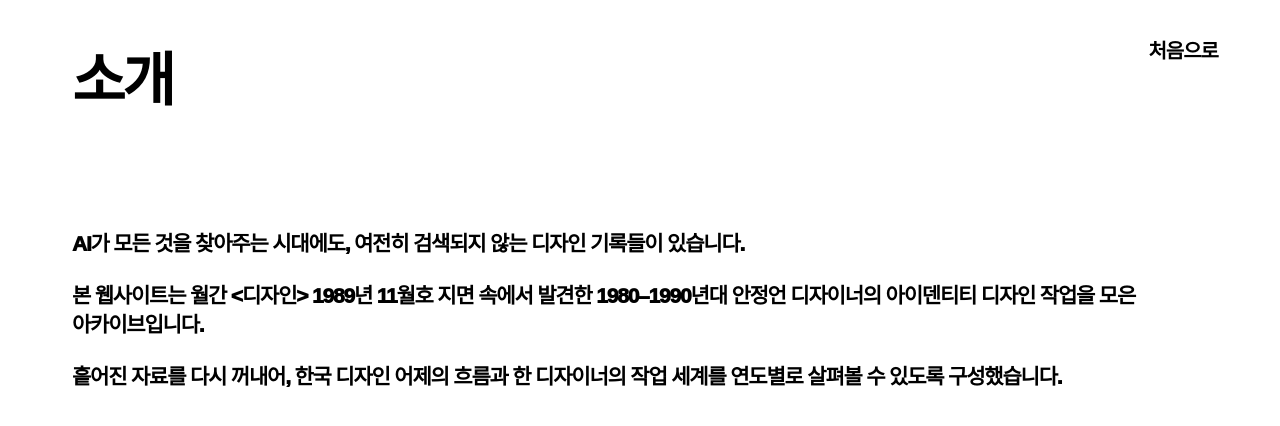
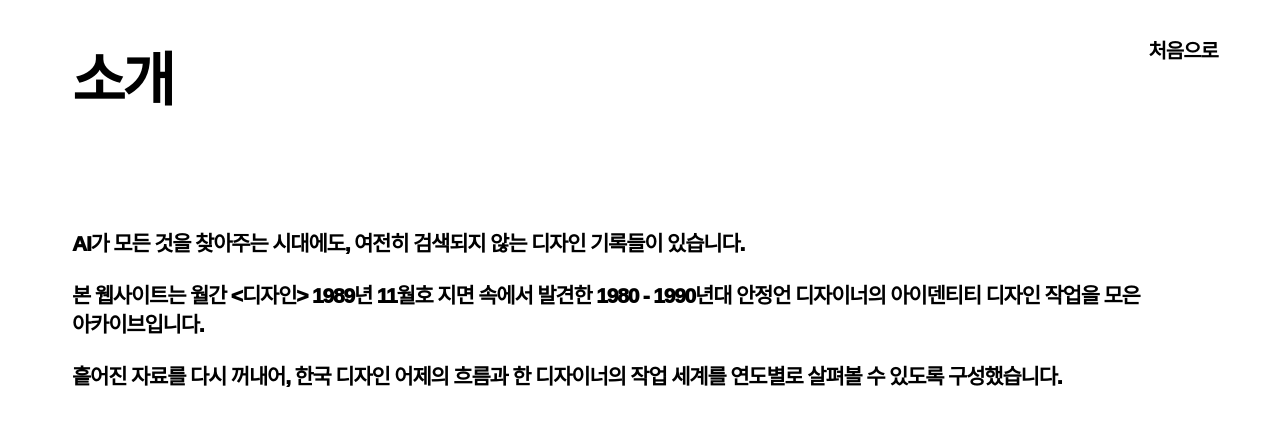
Before and after one commit to yihyun0527/Identity-Design-by-An-Jung-un-1980s-1990s, a plain HTML site: page introduce.html in a window 1280 px wide. Drawn offline with Linux system fonts and the light colour scheme.

Commit message:
Update introduce.html

```diff
--- a/introduce.html
+++ b/introduce.html
@@ -19,7 +19,7 @@
             <div class="about-text">
                 <p>AI가 모든 것을 찾아주는 시대에도, 여전히 검색되지 않는 디자인 기록들이 있습니다.</p>
 
-                <p>본 웹사이트는 월간 &lt;디자인&gt; 1989년 11월호 지면 속에서 발견한 1980–1990년대 안정언 디자이너의 아이덴티티 디자인 작업을 모은 아카이브입니다.</p>
+                <p>본 웹사이트는 월간 &lt;디자인&gt; 1989년 11월호 지면 속에서 발견한 1980 - 1990년대 안정언 디자이너의 아이덴티티 디자인 작업을 모은 아카이브입니다.</p>
 
                 <p>흩어진 자료를 다시 꺼내어, 한국 디자인 어제의 흐름과 한 디자이너의 작업 세계를 연도별로 살펴볼 수 있도록 구성했습니다.</p>
             </div>
```
